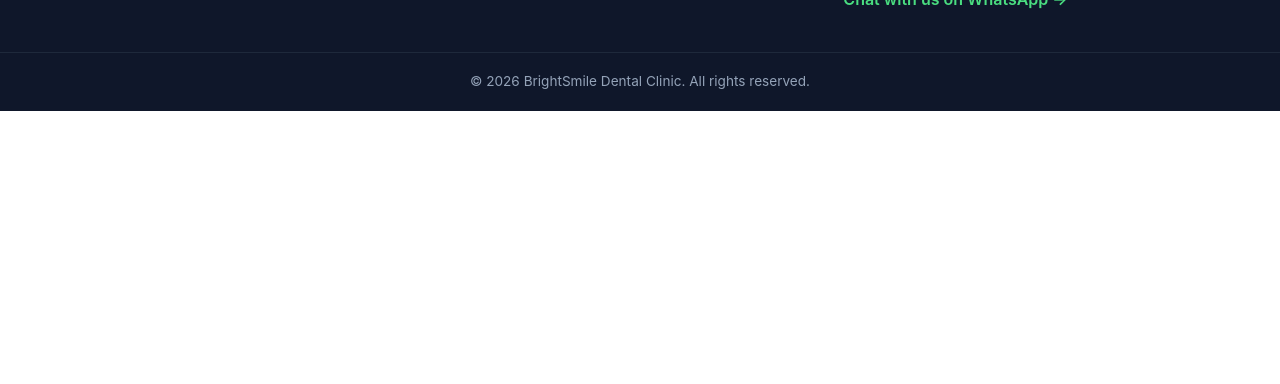
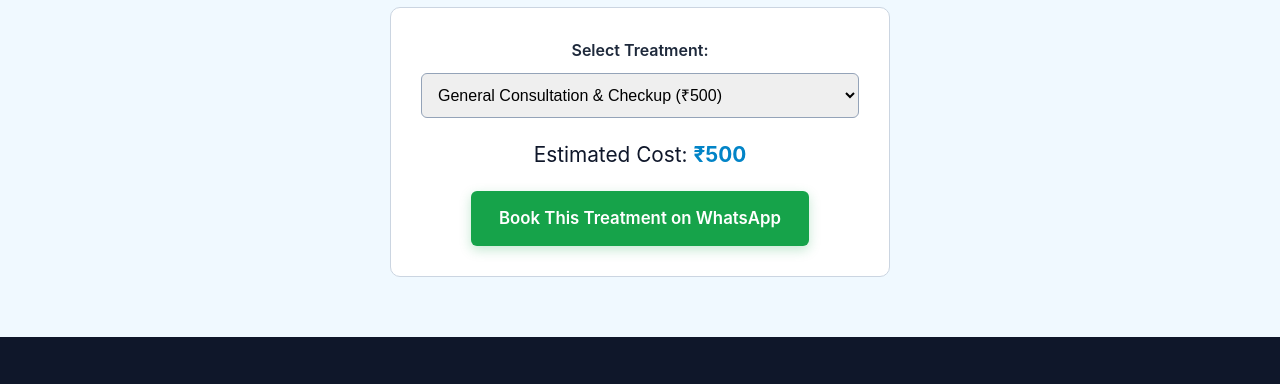
Before and after one commit to robb256/dental-clinic-demo, a plain HTML site: page index.html in a window 1280 px wide. Shown: the part 990-1374 px from the top of the page. Before the commit the page ends 1101 px from the top, so only its background shows below. Drawn offline with Linux system fonts and the light colour scheme.

Commit message:
Add files via upload

```diff
--- a/index.html
+++ b/index.html
@@ -52,6 +52,30 @@
     </div>
   </section>
 
+<!-- Interactive Cost Estimator -->
+  <section class="estimator">
+    <div class="container">
+      <h2 class="section-title">Instant Treatment Estimate</h2>
+      <div class="estimator-box">
+        <label for="treatment">Select Treatment:</label>
+        <select id="treatment">
+          <option value="500">General Consultation & Checkup (₹500)</option>
+          <option value="3500">Laser Teeth Whitening (₹3,500)</option>
+          <option value="4500">Single-Sitting Root Canal (₹4,500)</option>
+          <option value="22000">Dental Implant (₹22,000)</option>
+        </select>
+
+        <div class="estimate-result">
+          Estimated Cost: <strong id="price-display">₹500</strong>
+        </div>
+
+        <a id="dynamic-wa-btn" href="https://wa.me/919876543210?text=Hello%2C%20I%20checked%20the%20estimate%20for%20General%20Consultation%20(%E2%82%B9500)%20and%20want%20to%20book." target="_blank" class="btn btn-cta">
+          Book This Treatment on WhatsApp
+        </a>
+      </div>
+    </div>
+  </section>
+
   <!-- 4. Contact & Location Footer -->
   <footer class="footer" id="contact">
     <div class="container footer-grid">
@@ -80,5 +104,7 @@
     </div>
   </footer>
 
+<script src="script.js"></script>
+
 </body>
 </html>
--- /dev/null
+++ b/script.js
@@ -0,0 +1,17 @@
+const treatmentSelect = document.getElementById("treatment");
+const priceDisplay = document.getElementById("price-display");
+const waBtn = document.getElementById("dynamic-wa-btn");
+
+treatmentSelect.addEventListener("change", function () {
+  const price = this.value;
+  const treatmentName = this.options[this.selectedIndex].text;
+
+  // Update the displayed price on the page
+  priceDisplay.textContent = "₹" + Number(price).toLocaleString("en-IN");
+
+  // Update the WhatsApp link with the chosen treatment
+  const message = encodeURIComponent(
+    `Hello, I checked the estimate for ${treatmentName} and would like to book an appointment.`
+  );
+  waBtn.href = `https://wa.me/919876543210?text=${message}`;
+});
--- a/style.css
+++ b/style.css
@@ -184,6 +184,48 @@ body {
   color: #94a3b8;
 }
 
+/* Interactive Estimator */
+.estimator {
+  background-color: #f0f9ff;
+  padding: 60px 0;
+  border-top: 1px solid #e2e8f0;
+}
+
+.estimator-box {
+  max-width: 500px;
+  margin: 0 auto;
+  background: #ffffff;
+  padding: 30px;
+  border-radius: 10px;
+  border: 1px solid #cbd5e1;
+  text-align: center;
+}
+
+.estimator-box label {
+  display: block;
+  font-weight: 600;
+  margin-bottom: 10px;
+}
+
+.estimator-box select {
+  width: 100%;
+  padding: 12px;
+  font-size: 1rem;
+  border-radius: 6px;
+  border: 1px solid #94a3b8;
+  margin-bottom: 20px;
+}
+
+.estimate-result {
+  font-size: 1.3rem;
+  margin-bottom: 20px;
+  color: #0f172a;
+}
+
+.estimate-result strong {
+  color: #0284c7;
+}
+
 /* Mobile Responsiveness (Hour 3 Check) */
 @media (max-width: 768px) {
   .hero {
```
